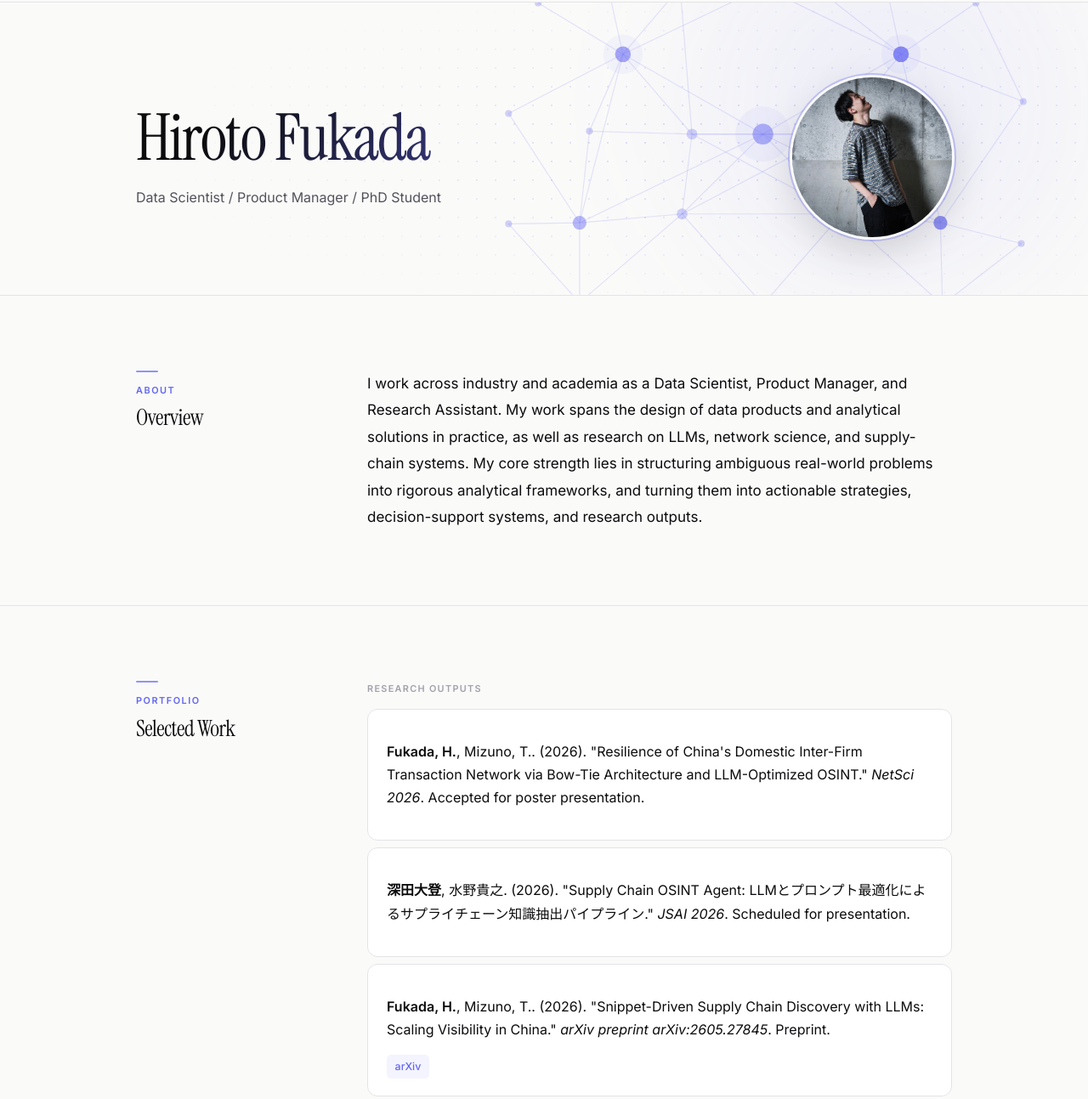
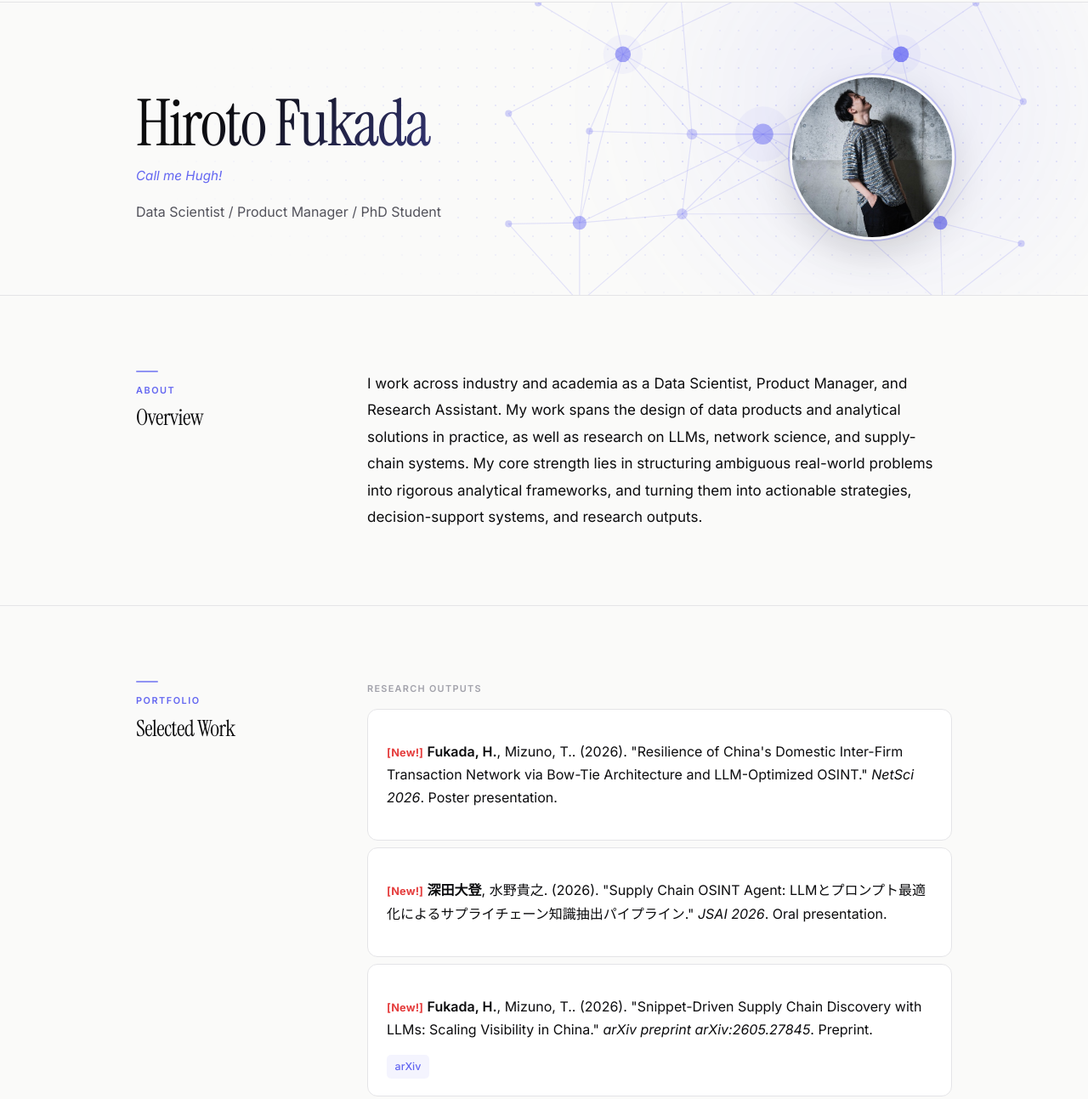
Before and after one commit to Cabocha-hlw/hirotofukada.github.io, a plain HTML site: page index.html in a window 1280 px wide. Shown: the part 55-1348 px from the top of the page at 85% size. Drawn offline with Linux system fonts and the light colour scheme.

Commit message:
実績更新

```diff
--- a/data/profile.json
+++ b/data/profile.json
@@ -1,6 +1,8 @@
 {
   "name": "Hiroto Fukada",
   "tagline": "Data Scientist / Product Manager / PhD Student",
+  "callout": "Call me Hugh!",
+  "callout_ja": "",
   "tagline_ja": "データサイエンティスト / プロダクトマネージャー / 博士課程学生",
   "about": "I work across industry and academia as a Data Scientist, Product Manager, and Research Assistant. My work spans the design of data products and analytical solutions in practice, as well as research on LLMs, network science, and supply-chain systems. My core strength lies in structuring ambiguous real-world problems into rigorous analytical frameworks, and turning them into actionable strategies, decision-support systems, and research outputs.",
   "about_ja": "データサイエンティスト、プロダクトマネージャー、リサーチアシスタントとして産業と学術の双方で活動しています。データプロダクトや分析ソリューションの設計から、LLM・ネットワーク科学・サプライチェーンシステムの研究まで幅広く取り組んでいます。曖昧な現実の問題を厳密な分析フレームワークへと構造化し、実行可能な戦略・意思決定支援システム・研究成果へと転換することが強みです。",
--- a/data/works.json
+++ b/data/works.json
@@ -57,8 +57,9 @@
     "month": 6,
     "title": "Resilience of China's Domestic Inter-Firm Transaction Network via Bow-Tie Architecture and LLM-Optimized OSINT",
     "venue": "NetSci 2026",
-    "status": "Accepted for poster presentation",
-    "status_ja": "ポスター発表 採択",
+    "status": "Poster presentation",
+    "status_ja": "ポスター発表",
+    "added": "2026-06-09",
     "links": []
   },
   {
@@ -70,6 +71,7 @@
     "title": "Snippet-Driven Supply Chain Discovery with LLMs: Scaling Visibility in China",
     "venue": "arXiv preprint arXiv:2605.27845",
     "status": "Preprint",
+    "added": "2026-06-09",
     "links": [
       {
         "label": "arXiv",
@@ -86,8 +88,9 @@
     "title": "Supply Chain OSINT Agent: LLMとプロンプト最適化によるサプライチェーン知識抽出パイプライン",
     "venue": "JSAI 2026",
     "venue_ja": "2026年度人工知能学会全国大会（第40回）",
-    "status": "Scheduled for presentation",
-    "status_ja": "発表予定",
+    "status": "Oral presentation",
+    "status_ja": "口頭発表",
+    "added": "2026-06-09",
     "links": []
   },
   {
--- a/index.html
+++ b/index.html
@@ -134,6 +134,7 @@
       <div class="hero-inner">
         <div class="hero-text">
           <h1 id="profile-name">Hiroto Fukada</h1>
+          <p id="profile-callout" class="hero-callout"></p>
           <p id="profile-tagline" class="tagline"></p>
         </div>
         <div class="hero-photo-wrap">
--- a/script.js
+++ b/script.js
@@ -129,11 +129,19 @@ function renderLinks(links = []) {
 }
 
 // ── Render functions ──────────────────────────────────────────
+function isNew(item) {
+  if (!item.added) return false;
+  const now = new Date();
+  const cutoff = new Date(now.getFullYear(), now.getMonth() - 1, now.getDate());
+  return new Date(item.added) >= cutoff;
+}
+
 function renderResearchItem(item) {
+  const newBadge = isNew(item) ? `<span class="badge-new">[New!]</span> ` : "";
   return `
     <li class="work-item">
       <p class="work-citation">
-        ${formatAuthors(item.authors, item.selfAuthors)}. (${escapeHTML(String(item.year))}).
+        ${newBadge}${formatAuthors(item.authors, item.selfAuthors)}. (${escapeHTML(String(item.year))}).
         "${escapeHTML(item.title)}."
         <em>${escapeHTML(t(item, "venue"))}</em>. ${escapeHTML(t(item, "status"))}.
       </p>
@@ -233,6 +241,10 @@ function renderAll(data) {
   const { profile, works, experience, education } = data;
 
   document.getElementById("profile-name").textContent = profile.name;
+  const calloutEl = document.getElementById("profile-callout");
+  const calloutText = t(profile, "callout");
+  calloutEl.textContent = calloutText;
+  calloutEl.style.display = calloutText ? "" : "none";
   document.getElementById("profile-tagline").textContent = t(profile, "tagline");
   document.getElementById("profile-about").textContent = t(profile, "about");
   document.getElementById("contact-list").innerHTML = renderContacts(profile.contacts);
--- a/style.css
+++ b/style.css
@@ -275,6 +275,14 @@ nav a.active { color: var(--text); background: var(--surface-2); }
   animation: fadeUp 0.7s cubic-bezier(0.16, 1, 0.3, 1) both;
 }
 
+.hero-callout {
+  margin: 0.5rem 0 0;
+  color: var(--accent);
+  font-size: 0.95rem;
+  font-style: italic;
+  animation: fadeUp 0.7s 0.08s cubic-bezier(0.16, 1, 0.3, 1) both;
+}
+
 .tagline {
   margin: 1rem 0 0;
   color: var(--text-2);
@@ -434,6 +442,14 @@ ul { padding-left: 1.2rem; }
 
 .work-citation strong { font-weight: 600; }
 .work-citation em { font-style: italic; }
+
+.badge-new {
+  color: #e53e3e;
+  font-weight: 700;
+  font-size: 0.8em;
+  vertical-align: middle;
+  letter-spacing: 0.01em;
+}
 
 .work-description {
   margin: 0.4rem 0 0;
```
